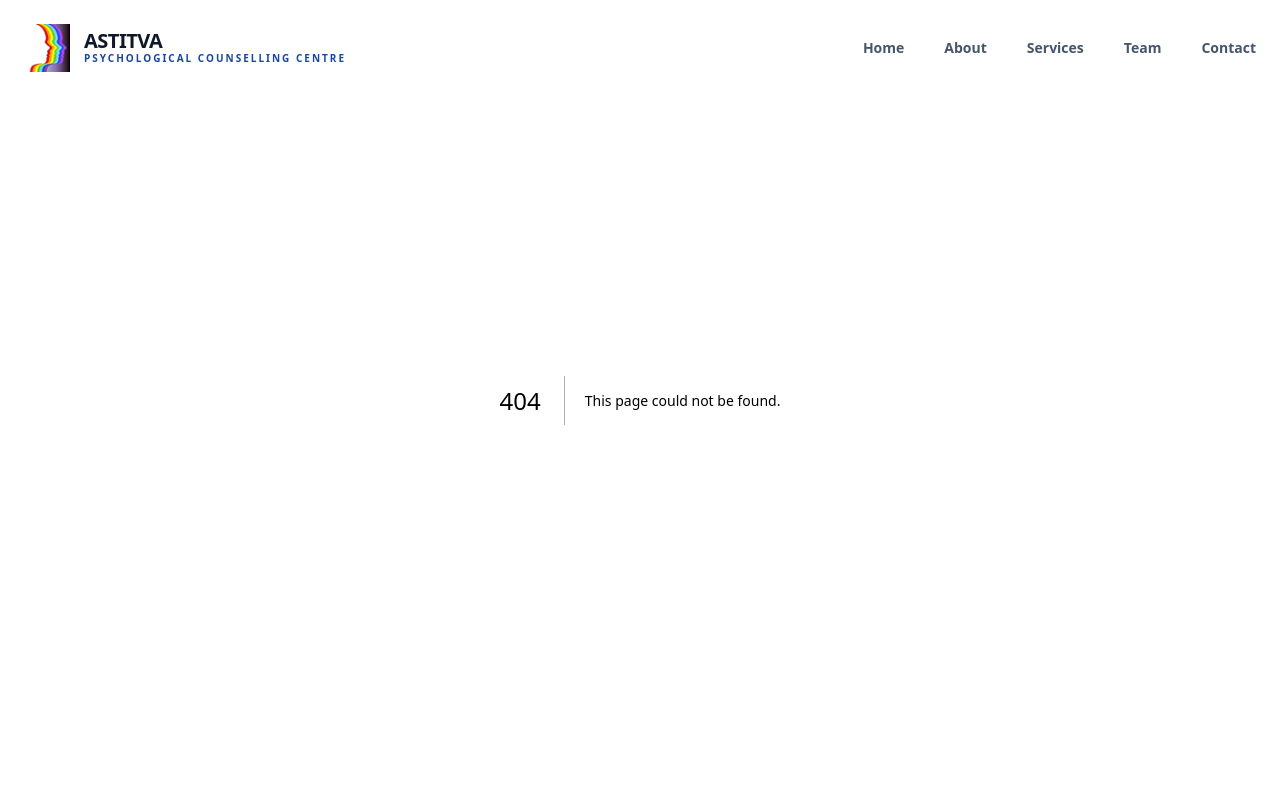
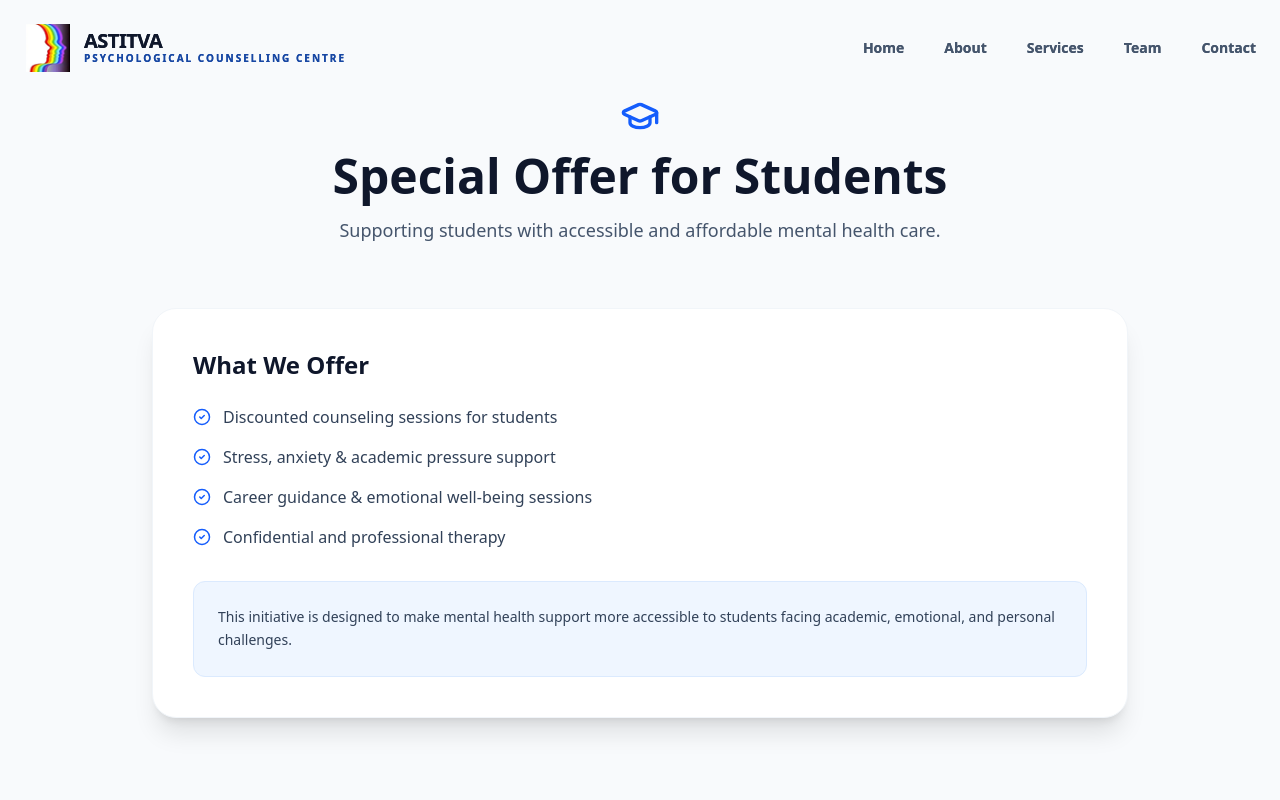
Before and after one commit to aditi73984/astitva-website, a Next.js app: page /student-offer in a window 1280 px wide. Before the commit this address had no page. Shown: the top 800 px of the page. Built offline with nearby package versions, Linux system fonts and the light colour scheme.

Commit message:
Added student offer page + updated homepage links + analytics setup

```diff
--- a/app/layout.tsx
+++ b/app/layout.tsx
@@ -1,5 +1,6 @@
 import type { Metadata } from "next";
 import "./globals.css";
+import Script from "next/script";
 
 import Navbar from "@/components/Navbar";
 import Footer from "@/components/Footer";
@@ -30,7 +31,31 @@ export default function RootLayout({
         </main>
 
         <Footer />
+
+
+        {/* Google Analytics */}
+        <Script
+          src="https://www.googletagmanager.com/gtag/js?id=G-JSC5BDFZ3Z"
+          strategy="afterInteractive"
+        />
+        <Script id="google-analytics" strategy="afterInteractive">
+          {`
+            window.dataLayer = window.dataLayer || [];
+            function gtag(){dataLayer.push(arguments);}
+            gtag('js', new Date());
+            gtag('config', 'G-JSC5BDFZ3Z');
+          `}
+        </Script>
+
+        <Navbar />
+
+        <main className="flex-grow">
+          {children}
+        </main>
+
+        <Footer />
       </body>
+
     </html>
   );
 }
--- a/app/page.tsx
+++ b/app/page.tsx
@@ -152,7 +152,7 @@ const HomePage: React.FC = () => {
       <section className="relative z-20 -mt-12 container mx-auto px-6">
         <div className="grid grid-cols-1 md:grid-cols-3 gap-6">
           {[
-            { icon: <Users size={24} />, label: "Clients Supported", val: "5000+" },
+            { icon: <Users size={24} />, label: "Clients Supported. International and National", val: "5,00,000+" },
             { icon: <Award size={24} />, label: "Years Experience", val: "25+ Years" },
             // { icon: <Brain size={24} />, label: "Expert Psychologists", val: "12+ Staff" }
           ].map((stat, i) => (
@@ -188,7 +188,7 @@ const HomePage: React.FC = () => {
               <ClipboardList className="text-emerald-500 mb-4" />
               <h3 className="text-xl font-bold mb-2">Special Offer for Students</h3>
               <p className="text-slate-500 mb-6 text-sm">New discount available for students seeking mental health services.</p>
-              <Link href="/services/community-outreach" className="text-blue-600 font-bold flex items-center gap-2">Take Survey <ArrowRight size={16}/></Link>
+              <Link href="/student-offer" className="text-blue-600 font-bold flex items-center gap-2">Read More <ArrowRight size={16}/></Link>
             </div>
           </div>
         </div>
--- /dev/null
+++ b/app/student-offer/page.tsx
@@ -0,0 +1,59 @@
+"use client";
+import React from "react";
+import { motion } from "framer-motion";
+import { GraduationCap, CheckCircle2 } from "lucide-react";
+
+const StudentOfferPage = () => {
+  return (
+    <div className="bg-slate-50 pt-24 pb-16 min-h-screen">
+      <div className="container mx-auto px-6 max-w-5xl">
+
+        {/* HEADER */}
+        <div className="text-center mb-16">
+          <GraduationCap className="mx-auto text-blue-600 mb-4" size={40} />
+          <h1 className="text-4xl md:text-5xl font-black text-slate-900 mb-4">
+            Special Offer for Students
+          </h1>
+          <p className="text-slate-600 text-lg max-w-2xl mx-auto">
+            Supporting students with accessible and affordable mental health care.
+          </p>
+        </div>
+
+        {/* CARD */}
+        <motion.div
+          initial={{ opacity: 0, y: 30 }}
+          animate={{ opacity: 1, y: 0 }}
+          className="bg-white rounded-3xl p-10 shadow-xl border border-slate-100"
+        >
+          <h2 className="text-2xl font-bold text-slate-900 mb-6">
+            What We Offer
+          </h2>
+
+          <div className="space-y-4 mb-8">
+            {[
+              "Discounted counseling sessions for students",
+              "Stress, anxiety & academic pressure support",
+              "Career guidance & emotional well-being sessions",
+              "Confidential and professional therapy"
+            ].map((item, i) => (
+              <div key={i} className="flex items-center gap-3">
+                <CheckCircle2 className="text-blue-600" size={18} />
+                <span className="text-slate-700 font-medium">{item}</span>
+              </div>
+            ))}
+          </div>
+
+          <div className="bg-blue-50 p-6 rounded-xl border border-blue-100">
+            <p className="text-slate-700 text-sm leading-relaxed">
+              This initiative is designed to make mental health support more accessible
+              to students facing academic, emotional, and personal challenges.
+            </p>
+          </div>
+        </motion.div>
+
+      </div>
+    </div>
+  );
+};
+
+export default StudentOfferPage;
```
